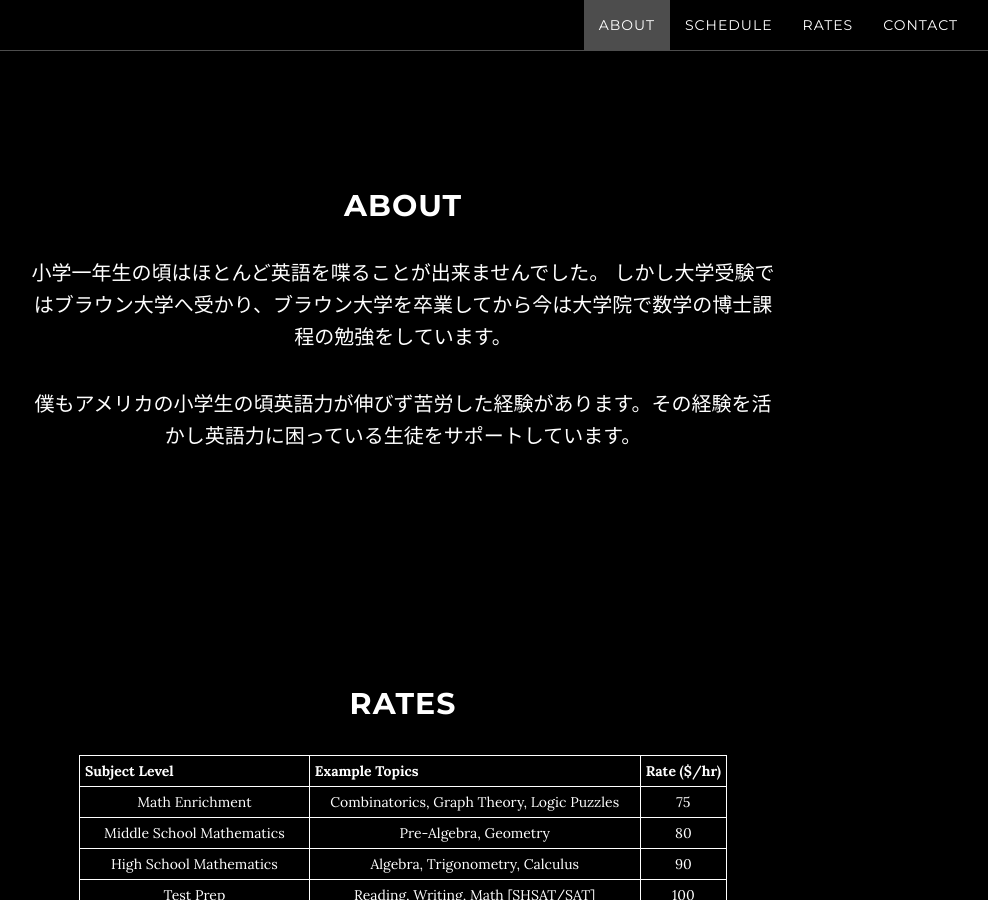
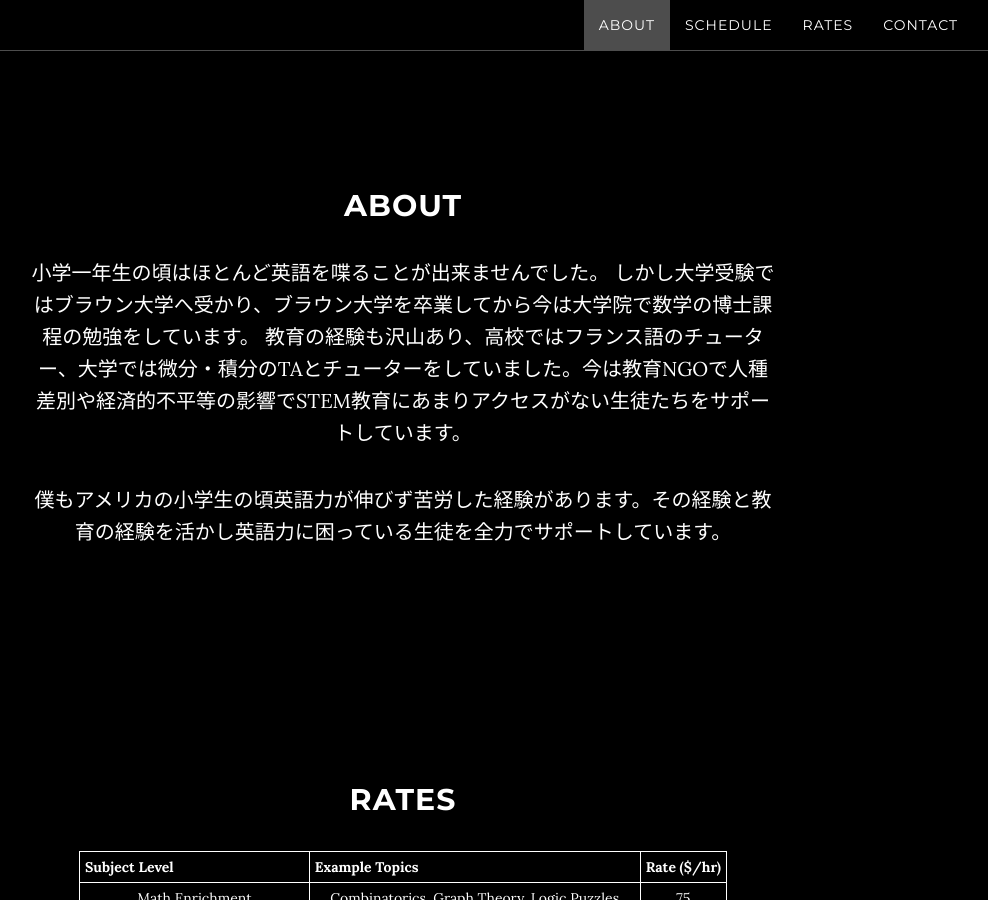
Before and after one commit to taro-shima-jpn/taro-shima-jpn.github.io, a Jekyll site: the page built from index.html, in a window 1280 px wide and 900 px high, scrolled down 911 px. Shown: the whole window, without its empty margins (237-1225 px from the left). Built offline with Jekyll 4.4.1, drawn with Linux system fonts in a browser that asks for light colours.

Commit message:
Update about.html

```diff
--- a/_includes/about.html
+++ b/_includes/about.html
@@ -6,9 +6,11 @@
                 <p>
                   小学一年生の頃はほとんど英語を喋ることが出来ませんでした。
                   しかし大学受験ではブラウン大学へ受かり、ブラウン大学を卒業してから今は大学院で数学の博士課程の勉強をしています。
+
+                  教育の経験も沢山あり、高校ではフランス語のチューター、大学では微分・積分のTAとチューターをしていました。今は教育NGOで人種差別や経済的不平等の影響でSTEM教育にあまりアクセスがない生徒たちをサポートしています。
                 </p>
                 <p>
-                  僕もアメリカの小学生の頃英語力が伸びず苦労した経験があります。その経験を活かし英語力に困っている生徒をサポートしています。
+                  僕もアメリカの小学生の頃英語力が伸びず苦労した経験があります。その経験と教育の経験を活かし英語力に困っている生徒を全力でサポートしています。
                 </p>
             </div>
         </div>
```
